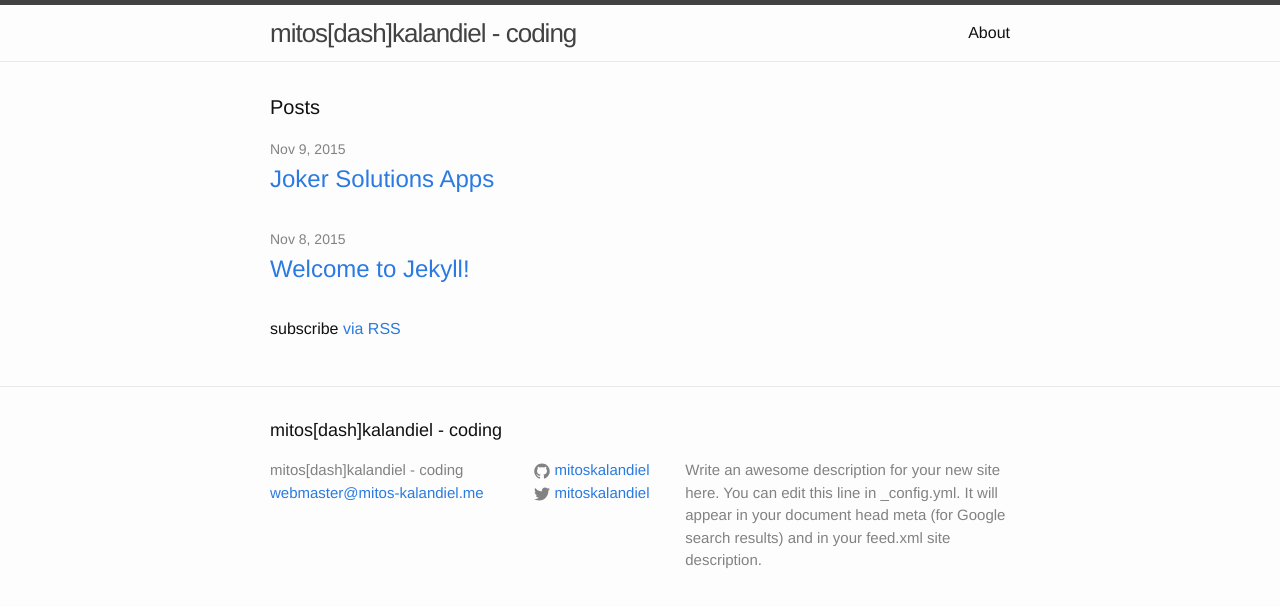
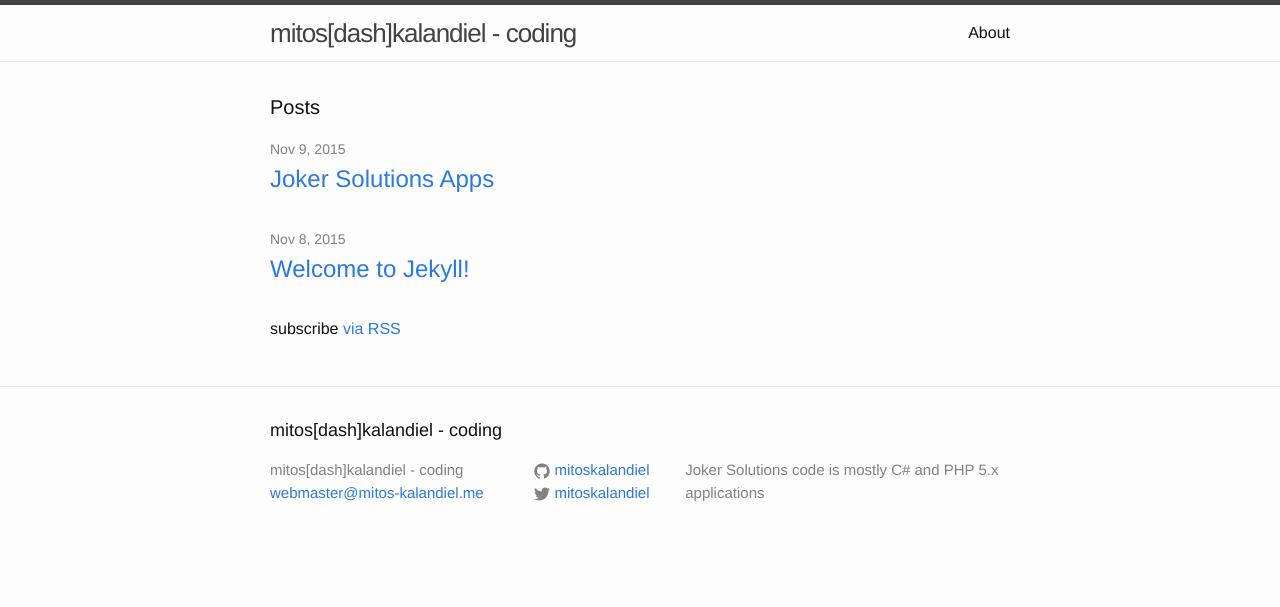
Before and after one commit to mitoskalandiel/mitoskalandiel.github.io, a Jekyll site: the page built from index.html, in a window 1280 px wide. Shown: the top 607 px of the page. Built offline with Jekyll 4.4.1, drawn with Linux system fonts in a browser that asks for light colours.

Commit message:
wee change to _config.yml

```diff
--- a/_config.yml
+++ b/_config.yml
@@ -2,9 +2,7 @@
 title: mitos[dash]kalandiel - coding
 email: webmaster@mitos-kalandiel.me
 description: > # this means to ignore newlines until "baseurl:"
-  Write an awesome description for your new site here. You can edit this
-  line in _config.yml. It will appear in your document head meta (for
-  Google search results) and in your feed.xml site description.
+  Joker Solutions code is mostly C# and PHP 5.x applications
 baseurl: "" # the subpath of your site, e.g. /blog/
 url: "http://code.mitos-kalandiel.me" # the base hostname & protocol for your site
 twitter_username: mitoskalandiel
```
